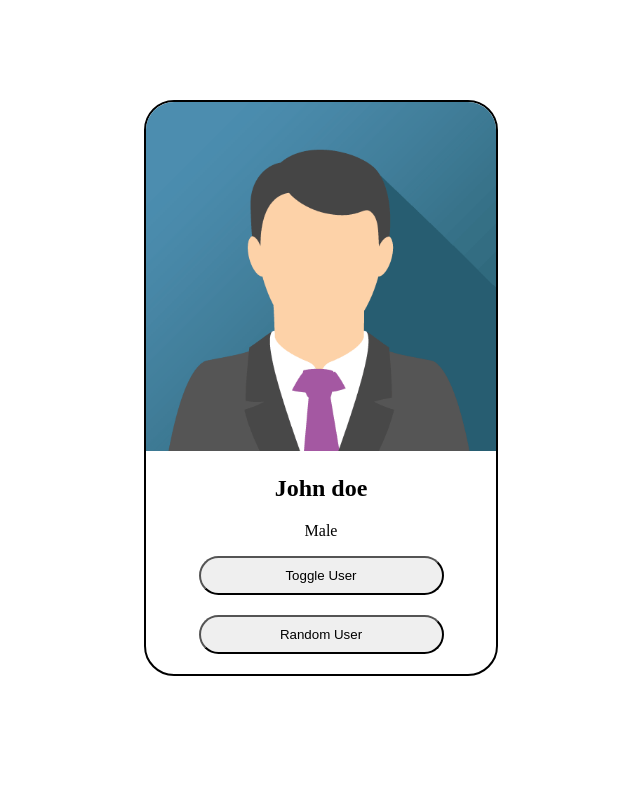
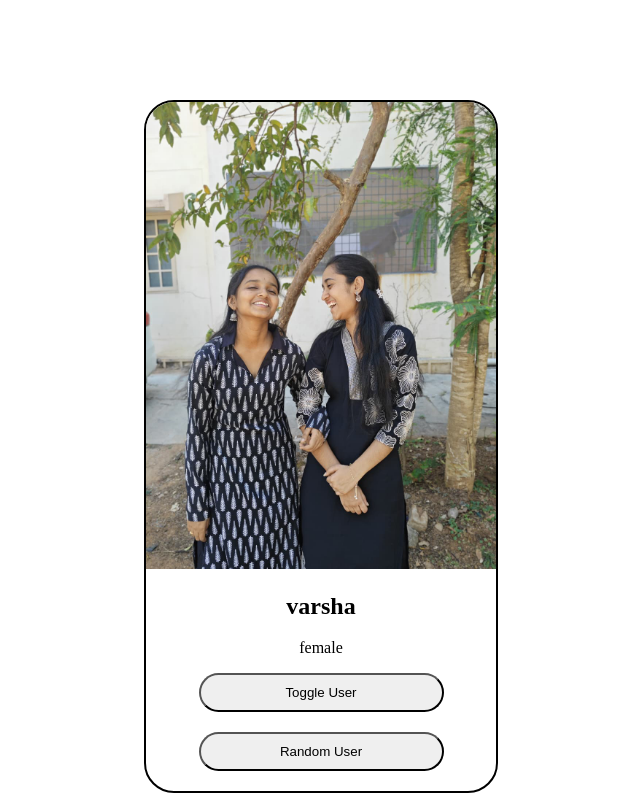
Before and after one commit to arshapallysrishowrya/Web-dev-bootcamp, a website: page frontend/index.html in a window 1280 px wide. Shown: the whole page, without its empty margins (319-959 px from the left). Drawn offline with Linux system fonts and the light colour scheme.

Commit message:
updated website functionality and images

```diff
--- a/frontend/index.html
+++ b/frontend/index.html
@@ -10,9 +10,9 @@
      <!-- <h1>hello world</h1> -->
 
       <div class="card">
-        <img src="john.png" alt="User Image" id="user-image">
-        <h2 id="user-name">John doe</h2>
-        <p id="user-gender">Male</p>
+        <img src="varsha.jpeg" alt="User Image" id="user-image">
+        <h2 id="user-name">varsha</h2>
+        <p id="user-gender">female</p>
         <button onclick="toggleUser()">Toggle User</button>
         <br>
         <button>Random User</button>
--- a/frontend/index.js
+++ b/frontend/index.js
@@ -1,6 +1,6 @@
 // alert("welcome to web bootcamp");
 var users=[
-    {
+    /*{
       "name":"John doe",
       "gender":"Male",
       "image":"john.png"
@@ -10,6 +10,31 @@ var users=[
       "gender":"Female",
       "image":"jane.png"
 
+    },
+    // {
+        // "name":"meghana",
+        // "gender":"female",
+        // "image":"WhatsApp Image 2026-08-13 at 10.32.14 PM.jpeg"
+    // },
+    // {
+        //  "name":"chandrika",
+        //  "gender":"female",
+        //  "image":"WhatsApp Image 2026-08-13 at 10.40.25 PM.jpeg"
+    // },
+     {
+         "name":"baddiescrew",
+         "gender":"female",
+         "image":"WhatsApp Image 2026-08-13 at 10.48.30 PM.jpeg"
+     }*/
+    {
+        "name":"varsha",
+        "gender":"female",
+        "image":"varsha.jpeg"
+    },
+    {
+        "name":"showrya",
+        "gender":"female",
+        "image":"showrya.jpeg"
     }
 ]
 var curId=0;
```
Also changed, not shown: frontend/meghs.jpeg (added), frontend/showrya.jpeg (added), frontend/varsha.jpeg (added).
